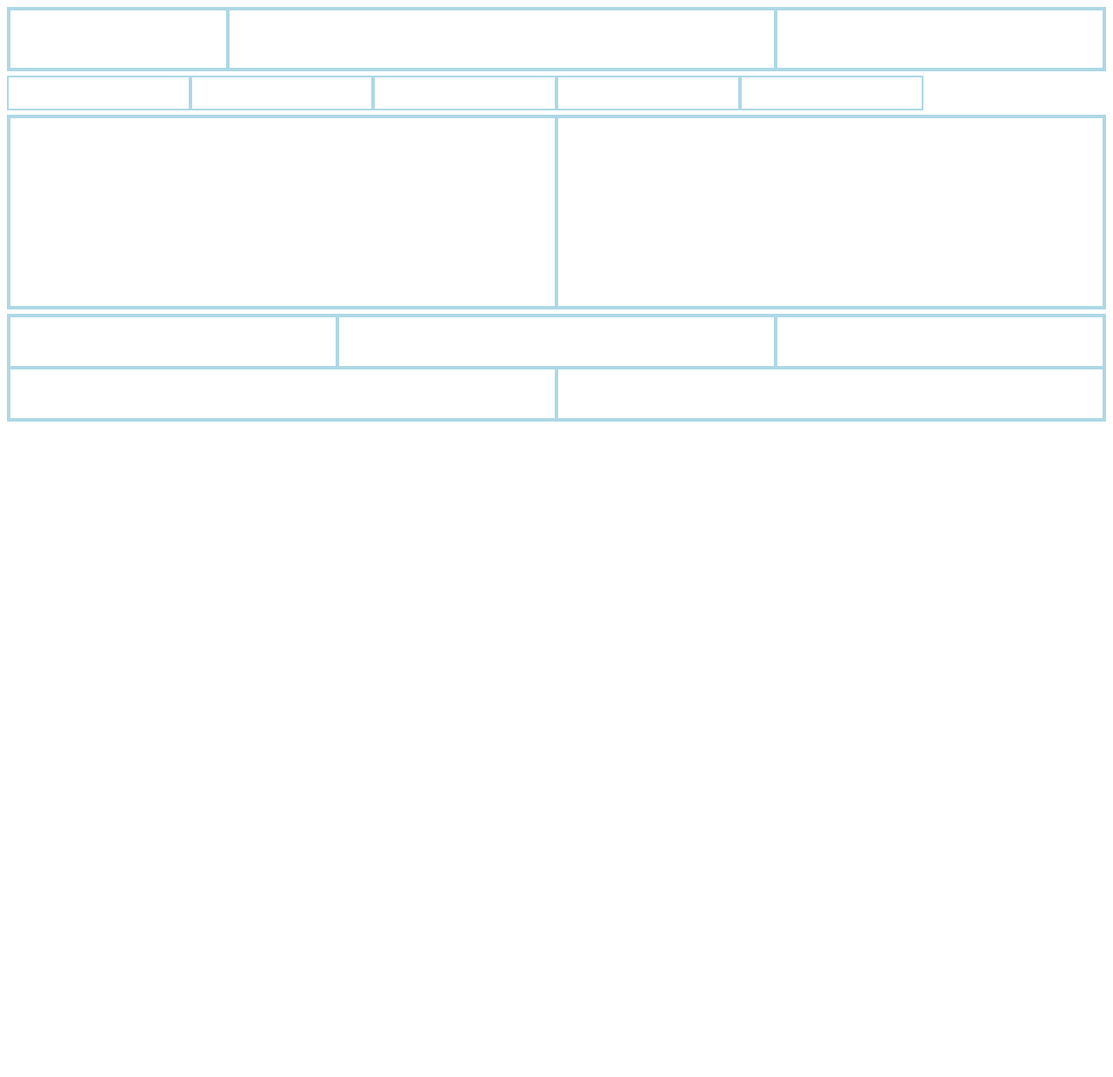
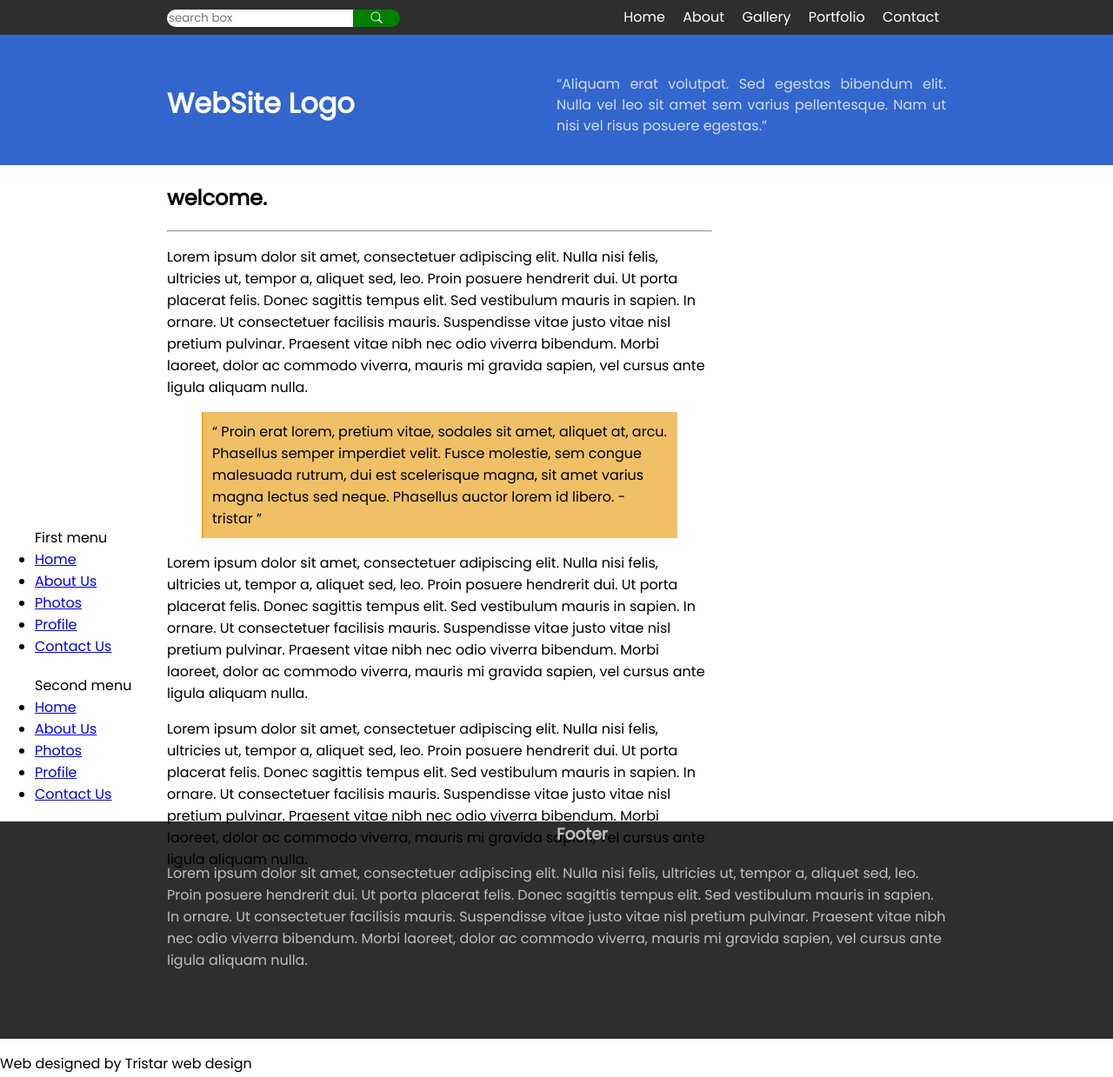
Before and after one commit to Mahinur-Hossain/webDesign, a plain HTML site: page index.html in a window 1280 px wide. Shown: the whole page at 87% size. Before the commit the page ends 800 px from the top, so only its background shows below. Drawn offline with nearby package versions, Linux system fonts and the light colour scheme; files that its build step writes are made by us from their sources.

Commit message:
Add files via upload

```diff
--- a/index.html
+++ b/index.html
@@ -1,39 +1,148 @@
-<!doctype html>
-<html lang="en-us">
+<!DOCTYPE html>
+<html lang="en">
+
 <head>
-		<title>CSS Table</title>
-		<meta charset="utf-8">
-		<link rel="stylesheet" href="CSS/style.css">
+    <meta charset="UTF-8">
+    <meta http-equiv="X-UA-Compatible" content="IE=edge">
+    <meta name="viewport" content="width=device-width, initial-scale=1.0">
+    <link rel="stylesheet" href="asset/css/style.css">
+    <title>Document</title>
+    <link rel="stylesheet" href="https://cdn.jsdelivr.net/npm/bootstrap-icons@1.9.1/font/bootstrap-icons.css">
 </head>
+
 <body>
-		<div class="header">
+    <div class="container" style="background-color: #2E2E2E;">
+        <div class="container-fluid nav">
+
+
+            <div class="search-bar">
+                <form>
+                    <input type="search" name="" id="" placeholder="search box">
+                    <Button type="submit"><i class="bi bi-search"></i></Button>
+                </form>
+            </div>
+            <div class="navMenu">
+                <ul>
+                    <li><a href="#">Home</a></li>
+                    <li><a href="#">About</a></li>
+                    <li><a href="#">Gallery</a></li>
+                    <li><a href="#">Portfolio</a></li>
+                    <li><a href="#">Contact</a></li>
+                </ul>
+            </div>
+        </div>
+    </div>
+
+    <div class="container" style="background-color: #3366CC ;">
+
+        <div class="container-fluid header">
+            <div class="logo">
+                <h1>WebSite Logo</h1>
+            </div>
+            <div class="logoSide">
+                <p>
+                    “Aliquam erat volutpat. Sed egestas bibendum elit. Nulla vel leo sit amet sem varius pellentesque.
+                    Nam ut nisi vel risus
+                    posuere egestas.”
+                </p>
+            </div>
+
+
+        </div>
+
+    </div>
+    <div class="container">
+        <div class="container-fluid main">
+            <div class="article">
+                <h2>welcome.</h2>
+                <hr>
+                <p>Lorem ipsum dolor sit amet, consectetuer adipiscing elit. Nulla nisi felis, ultricies ut, tempor a,
+                    aliquet sed, leo.
+                    Proin posuere hendrerit dui. Ut porta placerat felis. Donec sagittis tempus elit. Sed vestibulum
+                    mauris in sapien. In
+                    ornare. Ut consectetuer facilisis mauris. Suspendisse vitae justo vitae nisl pretium pulvinar.
+                    Praesent vitae nibh nec
+                    odio viverra bibendum. Morbi laoreet, dolor ac commodo viverra, mauris mi gravida sapien, vel cursus
+                    ante ligula aliquam
+                    nulla.</p>
+
+                <blockquote style="border-left: 2px solid orange; background:rgb(240, 192, 103); padding: 10px;">
+                    <q>
+                        Proin erat lorem, pretium vitae, sodales sit amet, aliquet at, arcu. Phasellus semper imperdiet
+                        velit. Fusce molestie,
+                        sem congue malesuada rutrum, dui est scelerisque magna, sit amet varius magna lectus sed neque.
+                        Phasellus auctor lorem
+                        id libero. - tristar
+                    </q>
+                </blockquote>
+
+                <p>Lorem ipsum dolor sit amet, consectetuer adipiscing elit. Nulla nisi felis, ultricies ut, tempor a,
+                    aliquet sed, leo.
+                    Proin posuere hendrerit dui. Ut porta placerat felis. Donec sagittis tempus elit. Sed vestibulum
+                    mauris in sapien. In
+                    ornare. Ut consectetuer facilisis mauris. Suspendisse vitae justo vitae nisl pretium pulvinar.
+                    Praesent vitae nibh nec
+                    odio viverra bibendum. Morbi laoreet, dolor ac commodo viverra, mauris mi gravida sapien, vel cursus
+                    ante ligula aliquam
+                    nulla.</p>
+                <p>Lorem ipsum dolor sit amet, consectetuer adipiscing elit. Nulla nisi felis, ultricies ut, tempor a,
+                    aliquet sed, leo.
+                    Proin posuere hendrerit dui. Ut porta placerat felis. Donec sagittis tempus elit. Sed vestibulum
+                    mauris in sapien. In
+                    ornare. Ut consectetuer facilisis mauris. Suspendisse vitae justo vitae nisl pretium pulvinar.
+                    Praesent vitae nibh nec
+                    odio viverra bibendum. Morbi laoreet, dolor ac commodo viverra, mauris mi gravida sapien, vel cursus
+                    ante ligula aliquam
+                    nulla.</p>
+
+
+            </div>
+            <div class="aside">
+
+            </div>
+
+        </div>
+
+
+    <div class="container"></div>
+    <div class="container"></div>
+	<div class="right">
+	 <ul style="margin-bottom:20px;">First menu
+	 <li><a href="#">Home</a></li>
+	 <li><a href="#">About Us</a></li>
+	 <li><a href="#">Photos</a></li>
+	 <li><a href="#">Profile</a></li>
+	 <li><a href="#">Contact Us</a></li>
+	 </ul>
+	 <ul>Second menu
+	 <li><a href="#">Home</a></li>
+	 <li><a href="#">About Us</a></li>
+	 <li><a href="#">Photos</a></li>
+	 <li><a href="#">Profile</a></li>
+	 <li><a href="#">Contact Us</a></li>
+	 </ul>
+	</div>
+	</div>
+	<div class="container footer">
+	<div class="container-fluid">
 	<div class="left"></div>
-			<div class="middle"></div>
-			<div class="right"></div>
+	<h3>Footer </h3>
+	<p>Lorem ipsum dolor sit amet, consectetuer adipiscing elit. Nulla nisi felis, ultricies ut, tempor a,
+                    aliquet sed, leo.
+                    Proin posuere hendrerit dui. Ut porta placerat felis. Donec sagittis tempus elit. Sed vestibulum
+                    mauris in sapien. In
+                    ornare. Ut consectetuer facilisis mauris. Suspendisse vitae justo vitae nisl pretium pulvinar.
+                    Praesent vitae nibh nec
+                    odio viverra bibendum. Morbi laoreet, dolor ac commodo viverra, mauris mi gravida sapien, vel cursus
+                    ante ligula aliquam
+                    nulla.</p>
 	</div>
-		<div class="nav">
-			<div class="one"></div>
-			<div class="two"></div>
-			<div class="three"></div>
-			<div class="four"></div>
-			<div class="five"></div>
-			<div class="six"></div>
 	</div>
-		<div class="mainOne">
-			<div class="left"></div>
-			<div class="middle"></div>
-			<div class="right"></div>
+
+    <div class="down">
+	<p>Web designed by <span> Tristar web design</span></p>
 	</div>
-		<div class="mainTwo">
-			<div class="left"></div>
-			<div class="right"></div>
-		</div>
-		<div class="footer">
-			<div class="left"></div>
-			<div class="middle"></div>
-			<div class="right"></div>
-			<div class="fleft"></div>
-			<div class="fright"></div>
-		</div>
+
 </body>
+
 </html>
--- /dev/null
+++ b/style.css
@@ -0,0 +1,172 @@
+@import url('https://fonts.googleapis.com/css2?family=Poppins&display=swap');
+
+* {
+    box-sizing: border-box;
+    font-family: Poppins;
+}
+
+body {
+    margin: 0;
+}
+
+/* common style  start*/
+.container {
+    width: 100%;
+
+}
+
+.container-fluid {
+    width: 70%;
+
+    /* border: 2px solid red; */
+    margin: 0px auto;
+
+}
+
+/* common style  end*/
+
+.nav {
+    height: 40px;
+}
+
+.nav .search-bar {
+    float: left;
+    width: 30%;
+}
+
+.nav .search-bar form {
+    margin: 0;
+    line-height: 2.5;
+}
+
+.nav .search-bar form input {
+    width: 80%;
+    height: 20px;
+    /* padding: 0px 0px; */
+    border: none;
+    border-radius: 25px 0px 0px 25px;
+    /* box-sizing: border-box; */
+}
+
+
+
+.nav .search-bar form button {
+    width: 20%;
+    border: 0;
+    /* margin: 0; */
+    margin-left: -5px;
+    border-radius: 0px 25px 25px 0px;
+    height: 20px;
+    line-height: 1;
+    background: green;
+    text-align: center;
+    color: #fff;
+}
+
+.nav .navMenu {
+    float: right;
+    width: 70%;
+    line-height: 2.5;
+}
+
+.nav .navMenu ul {
+    margin: 0;
+    text-align: right;
+}
+
+.nav .navMenu ul li {
+    list-style: none;
+    display: inline;
+}
+
+.nav .navMenu ul li a {
+    text-decoration: none;
+    color: #fff;
+    font-size: 16px;
+    padding: 0px 8px;
+    /* border: 1px solid red; */
+}
+
+.header {
+    height: 150px;
+}
+
+.header .logo {
+    float: left;
+    width: 50%;
+}
+
+.header .logo h1 {
+    margin-top: 55px;
+    color: #fff;
+}
+
+.header .logoSide {
+    float: left;
+    width: 50%;
+    text-align: center;
+}
+
+.header .logoSide p {
+    margin-top: 45px;
+    line-height: 1.5;
+    text-align: justify;
+    color: rgba(255, 255, 255, 0.753);
+}
+
+
+.main {
+    height: 400px;
+}
+
+.main .article {
+    width: 70%;
+    float: left;
+    /* border: 1px solid red; */
+    height: 100%;
+}
+
+.main .aside {
+    width: 30%;
+    float: left;
+    /* border: 1px solid red; */
+    height: 100%;
+}
+.main .container-fluid.right{
+	width:30%;
+	float:left;
+	height:100%
+}
+.main .container-fluid.right ul{
+	text-align:right;
+	list-style-type:none;
+	color:black
+}
+.main .container-fluid.right ul li{
+	padding:9px 0px;
+}
+.main .container-fluid.right ul li a{
+	text-decoration:none;
+	color:blue;
+	font-weight:700
+}
+.footer{
+	background:#2e2e2e;
+	color:#bfbfbf;
+	height:250px
+}
+.footer .container-fluid .left{
+	width:50%;
+	float:left;
+	padding:10px;
+	text-align:justify
+}
+.footer .container-fluid .down{
+	width:100%;
+	float:left;
+	padding:10px;
+	text-align:center
+}
+.footer .container-fluid .down span{
+	color:white
+}
```
Lines whose indentation alone changed are shown as unchanged.
